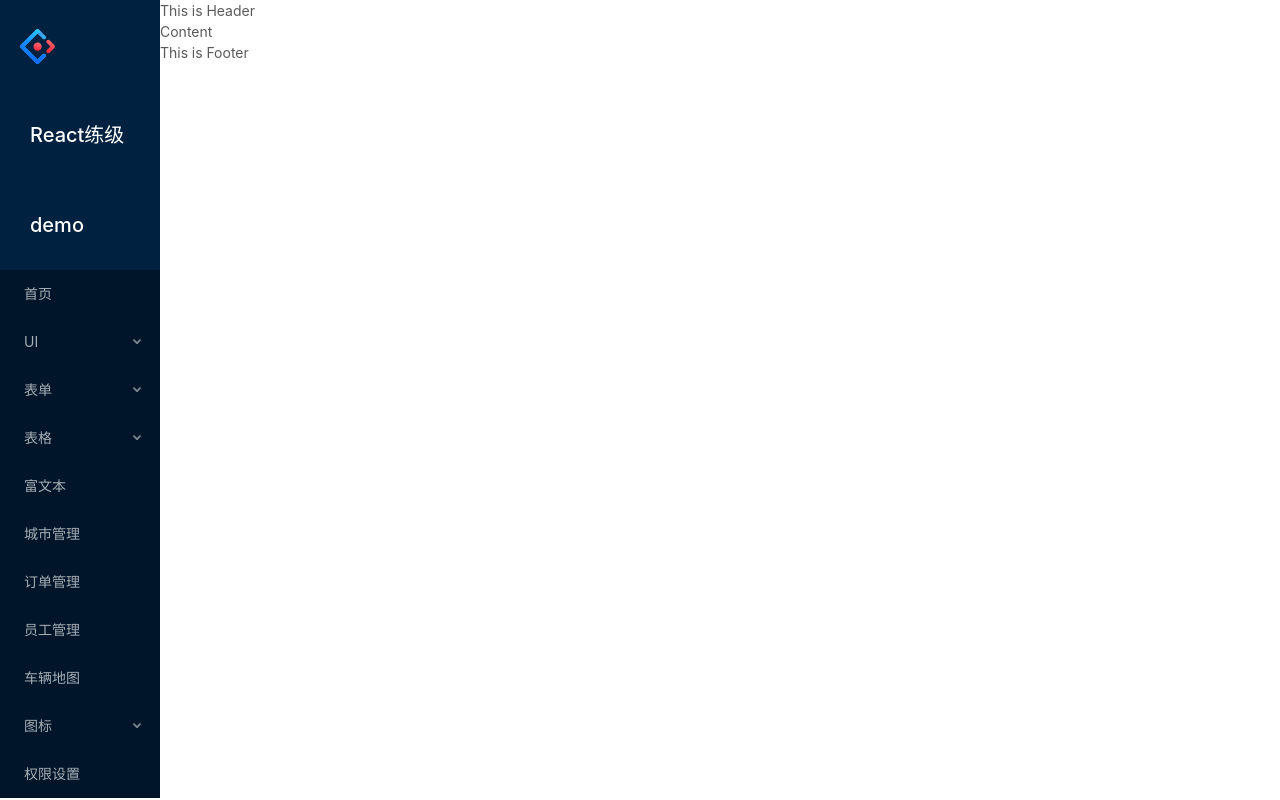
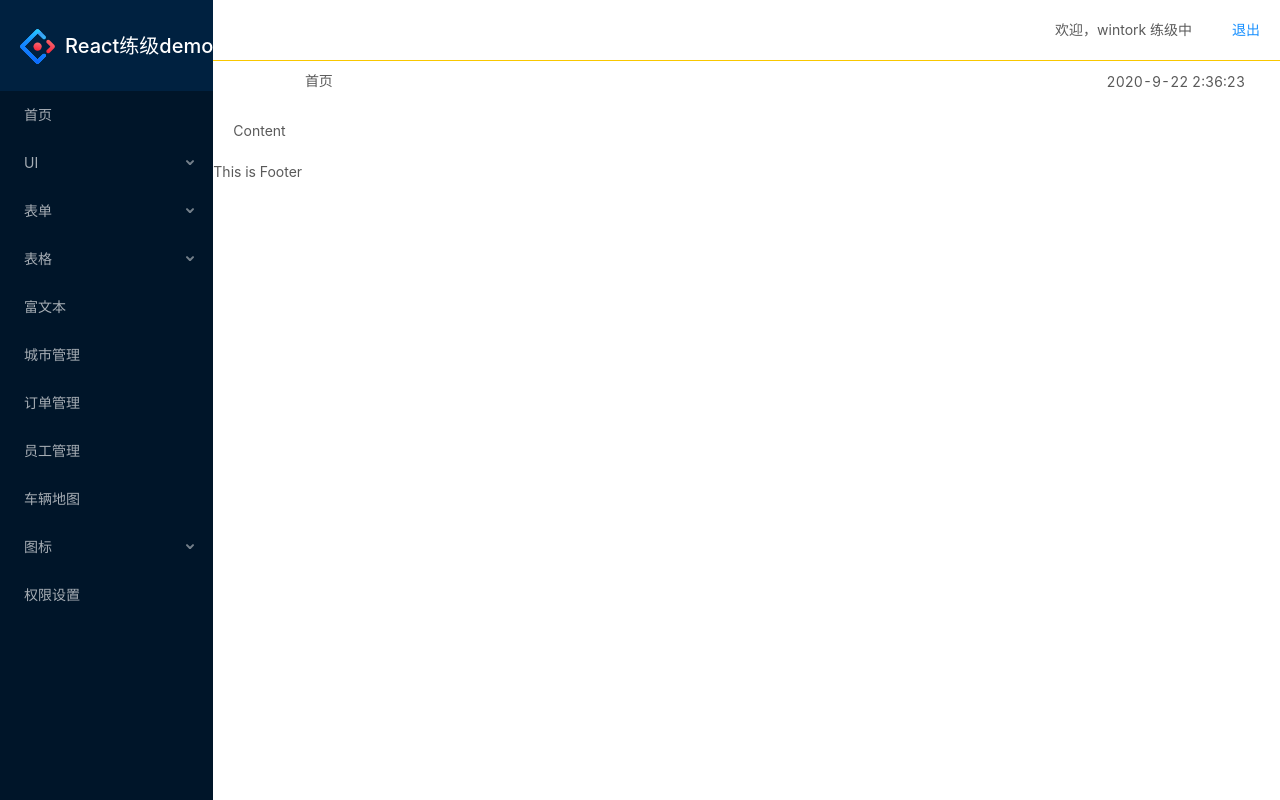
Before and after one commit to Ailolila/ReactAntD, a React app: page / in a window 1280 px wide. Built offline with nearby package versions, Linux system fonts and the light colour scheme.

Commit message:
Header实现

```diff
--- a/package.json
+++ b/package.json
@@ -39,6 +39,7 @@
     "jest-environment-jsdom-fourteen": "1.0.1",
     "jest-resolve": "24.9.0",
     "jest-watch-typeahead": "0.4.2",
+    "jsonp": "^0.2.1",
     "less": "^2.7.3",
     "less-loader": "5.0.0",
     "mini-css-extract-plugin": "0.9.0",
--- a/src/admin.js
+++ b/src/admin.js
@@ -3,21 +3,22 @@ import { Col, Row } from 'antd';
 import Header from './components/Header'
 import Footer from './components/Footer'
 import NavLeft from './components/NavLeft'
+import './style/common.less'
 
 export default class Admin extends React.Component{
     render() {
         return (
-            <Row>
-                <Col span="3">
+            <Row className="container">
+                <Col span="4" className="nav-left">
                     <NavLeft>
 
                     </NavLeft>
                 </Col>
-                <Col span="21">
+                <Col span="20" className="main">
                     <Header>
                         Header
                     </Header>
-                    <Row>
+                    <Row className="content">
                         Content
                     </Row>
                     <Footer>
--- /dev/null
+++ b/src/axios/index.js
@@ -0,0 +1,19 @@
+import JsonP from 'jsonp'
+import { options } from 'less'
+export default class Axios {
+    static jsonp(options) {
+        return new Promise((resolve, reject) => {
+            JsonP(options.url, {
+                param: 'callback'
+            }, function (err, response) {
+                //debugger;
+                if (response.status == 'success') {
+                    resolve(response);
+                }
+                else {
+                    reject(response.message);
+                }
+            })
+        })
+    }
+}
--- a/src/components/Header/index.js
+++ b/src/components/Header/index.js
@@ -1,10 +1,68 @@
+import { Row, Col } from 'antd';
 import React from 'react';
+import './index.less';
+import Util from '../../utils/util';
+import axios from '../../axios'
 
 export default class Header extends React.Component {
+
+    componentWillMount() {
+        this.setState({
+            userName: "wintork 练级中"
+        });
+
+        setInterval(() => {
+            let sysTime = Util.formateDate(new Date().getTime());
+            this.setState({
+                sysTime
+            })
+        }, 1000);
+
+        this.getWeatherApiData();
+    }
+
+    getWeatherApiData() {
+        let city = "天津";
+        axios.jsonp({
+            url: "http://api.map.baidu.com/telematics/v3/weather?location=" + encodeURIComponent(city) + "&output=json&ak=3p49MVra6urFRGOT9s8UBWr2"
+            //url:"http://www.baidu.com"
+        }).then((res) => {
+            //debugger;
+            if (res.status == 'success') {
+                let data = res.results[0].weather_data[0];
+                this.setState({
+                    dayPictureUrl: data.dayPictureUrl,
+                    weather: data.weather
+                })
+            }
+        })
+    }
+
     render() {
         return (
-            <div>
-                This is Header
+            <div className="header">
+                <Row className="header-top">
+                    <Col span="24">
+                        <span>欢迎，{this.state.userName}</span>
+                        <a href="#">退出</a>
+                    </Col>
+                </Row>
+                <Row className="breadcrumb">
+                    <Col span="4" className="breadcrumb-title">
+                        首页
+                    </Col>
+                    <Col span="20" className="weather">
+                        <span className="date">
+                            {this.state.sysTime}
+                        </span>
+                        <span className="weather-img">
+                            <img src={this.state.dayPictureUrl}></img>
+                        </span>
+                        <span className="weather-detail">
+                            {this.state.weather}
+                        </span>
+                    </Col>
+                </Row>
             </div>
         )
     }
--- a/src/components/Header/index.less
+++ b/src/components/Header/index.less
@@ -0,0 +1,37 @@
+.header {
+    .header-top {
+        height: 60px;
+        line-height: 60px;
+        padding: 0 20px;
+        text-align: right;
+        a {
+            margin-left: 40px;
+        }
+    }
+    .breadcrumb {
+        height: 40px;
+        line-height: 40px;
+        padding: 0 20px;
+        border-top: 1px solid #f9c700;
+        .breadcrumb-title {
+            text-align: center;
+        }
+        .weather {
+            text-align: right;
+            font-size: 14px;
+            .date {
+                margin-right: 10px;
+                vertical-align: middle;
+            }
+            .weather-img {
+                img {
+                    height: 15px;
+                }
+            }
+            .weather-detail {
+                margin-left: 5px;
+                vertical-align: middle;
+            }
+        }
+    }
+}
--- /dev/null
+++ b/src/resource/doc.js
@@ -0,0 +1,2 @@
+// 百度天气API接口
+//http://api.map.baidu.com/telematics/v3/weather?location=beijing&output=json&ak=3p49MVra6urFRGOT9s8UBWr2
--- a/src/style/common.less
+++ b/src/style/common.less
@@ -6,7 +6,7 @@
     }
     .main{
         height: calc(100vh);
-        background-color: @colorL;
+        //background-color: @colorL;
         overflow: auto;
     }
     .content{
--- /dev/null
+++ b/src/utils/util.js
@@ -0,0 +1,7 @@
+export default {
+    formateDate(time) {
+        if (!time) return '';
+        let date = new Date(time);
+        return date.getFullYear() + '-' + (date.getMonth() + 1) + '-' + date.getDate() + ' ' + date.getHours() + ':' + date.getMinutes() + ':' + date.getSeconds();
+    }
+}
```
Also changed, not shown: src/components/NavLeft/index.js (+7 -7 lines), 1 other file (tests, documents, lock files or other folders).
